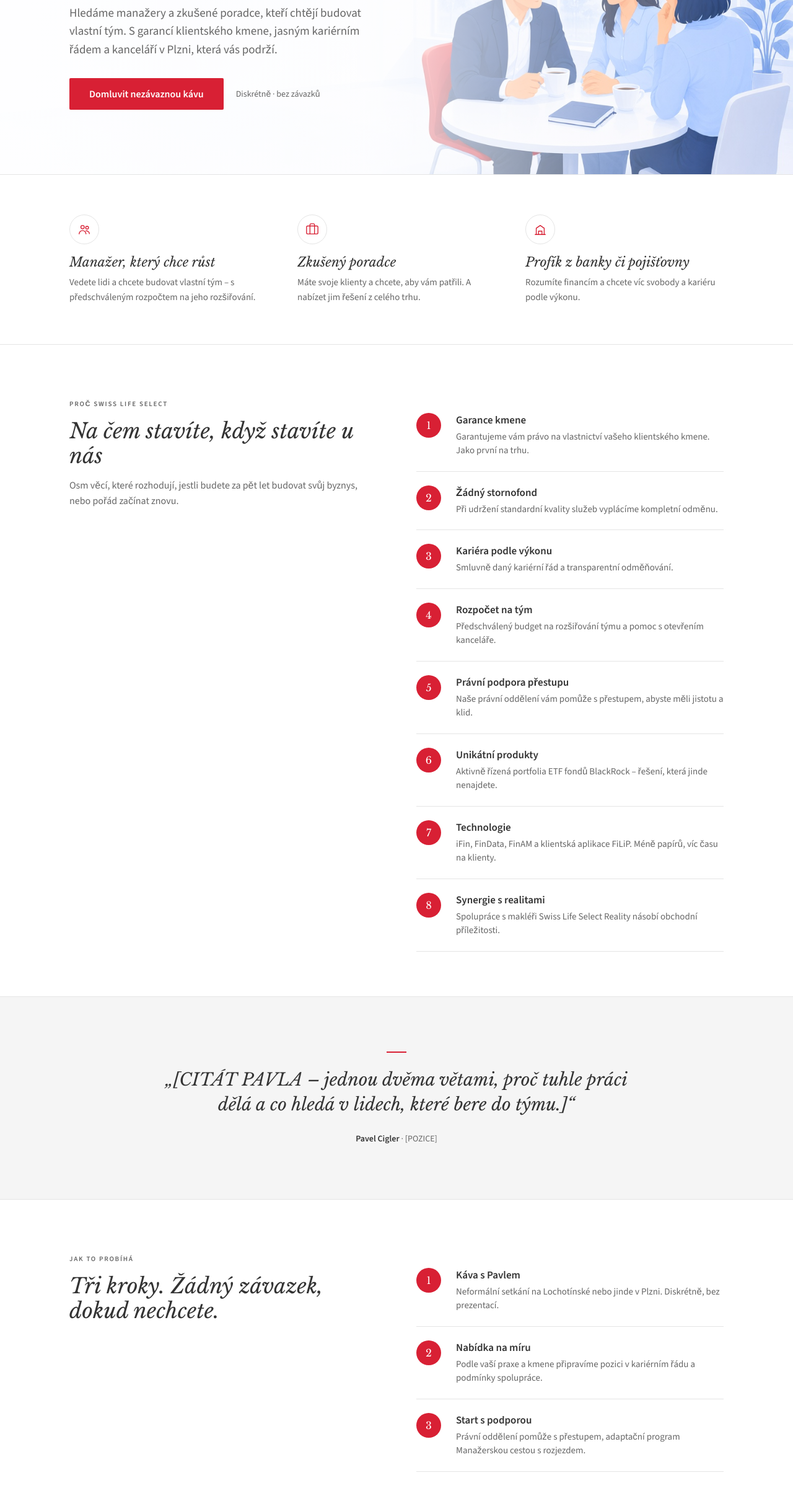
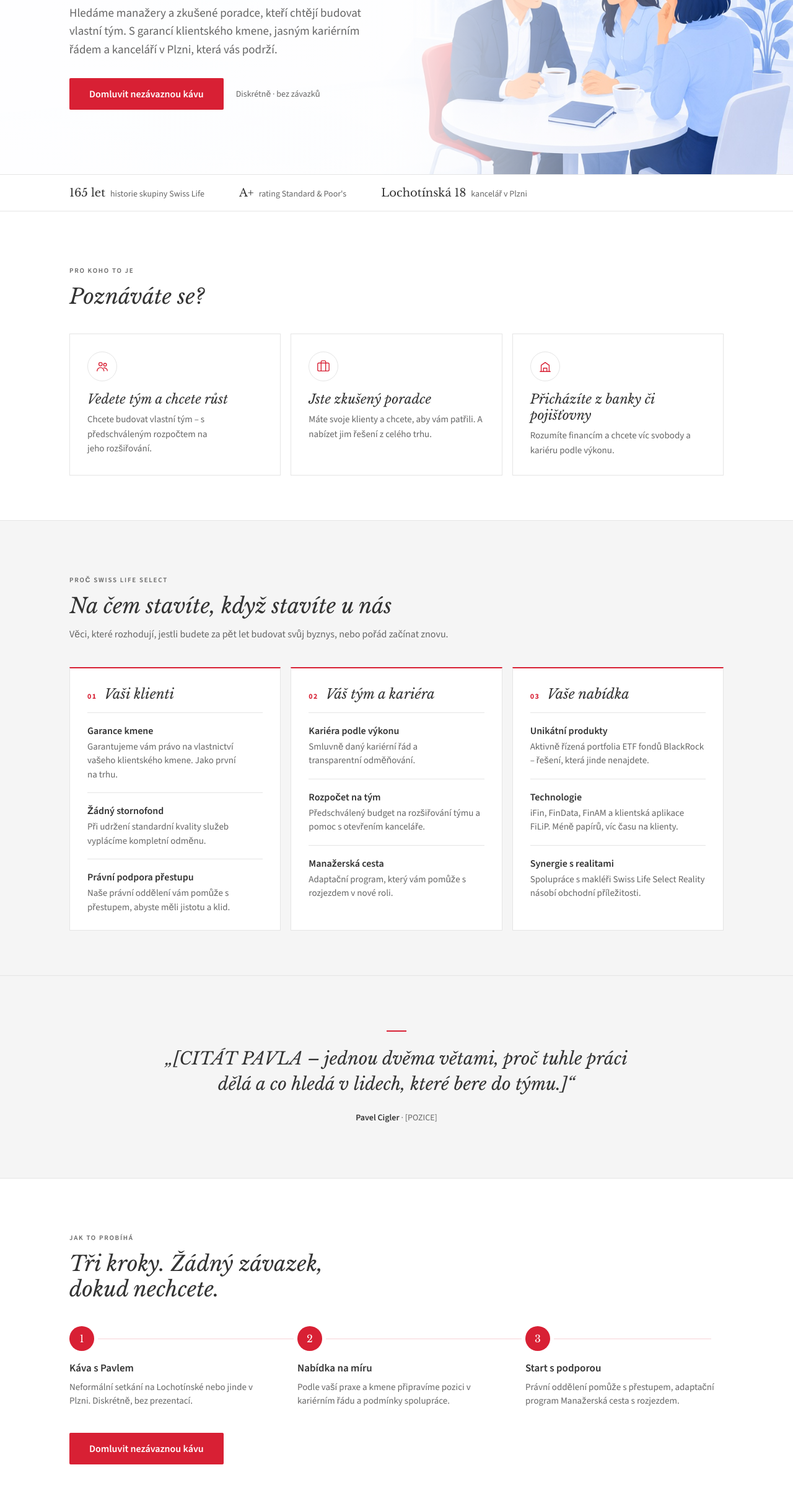
Before and after one commit to otacernycz/slsplzen, a plain HTML site: page kariera-web/manazer.html in a window 1280 px wide. Shown: the part 379-2800 px from the top of the page at 62% size. Drawn offline with nearby package versions, Linux system fonts and the light colour scheme.

Commit message:
Kariéra: vyladěný detail manažera, patička bez kontaktů
- index: odstraněná jména týmu, odstavec o kanceláři na Lochotínské 18
- patička: pryč telefon a e-mail, adresa Lochotínská 18, Plzeň, odkazy na pozice
- manazer: pruh s fakty pod herem, karty „Poznáváte se?“, výhody ve třech
  pilířích, vodorovné kroky s CTA, dvě nové FAQ, mobilní CTA lišta
- hero: silnější přechod přes obrázek na menších šířkách

Co-Authored-By: Claude Opus 5.5 <noreply@anthropic.com>

```diff
--- a/kariera-web/assets/style.css
+++ b/kariera-web/assets/style.css
@@ -54,14 +54,15 @@ h1, h2, h3 { font-family: var(--serif); font-style: italic; font-weight: 400; ma
 /* Hero */
 .hero { position: relative; border-bottom: 1px solid var(--line); overflow: hidden; background: var(--wash); }
 .hero-photo { position: absolute; inset: 0; width: 100%; height: 100%; object-fit: cover; object-position: right center; }
-.hero-scrim { position: absolute; inset: 0; background: linear-gradient(90deg, rgba(255,255,255,0.97) 0%, rgba(255,255,255,0.85) 45%, rgba(255,255,255,0) 100%); }
+.hero-scrim { position: absolute; inset: 0; background: linear-gradient(90deg, rgba(255,255,255,0.97) 0%, rgba(255,255,255,0.9) 50%, rgba(255,255,255,0) 90%); }
 .hero-inner { position: relative; padding-top: clamp(56px, 9vw, 96px); padding-bottom: clamp(64px, 10vw, 104px); }
 .hero-copy { max-width: 640px; display: flex; flex-direction: column; align-items: flex-start; gap: 24px; }
 .hero-copy h1 { font-size: clamp(36px, 5vw, 54px); line-height: 1.12; letter-spacing: -0.01em; }
 .hero-copy .lead { margin: 0; font-size: 19px; line-height: 1.55; color: var(--grey-1); max-width: 520px; }
 .hero-cta-row { display: flex; align-items: center; gap: 20px; flex-wrap: wrap; margin-top: 8px; }
 .hero-note { font-size: 14px; color: var(--grey-1); }
-@media (max-width: 767px) { .hero-scrim { background: rgba(255,255,255,0.88); } }
+@media (max-width: 1023px) { .hero-scrim { background: linear-gradient(90deg, rgba(255,255,255,0.97) 0%, rgba(255,255,255,0.9) 60%, rgba(255,255,255,0.55) 100%); } }
+@media (max-width: 767px) { .hero-scrim { background: rgba(255,255,255,0.9); } }
 
 /* Tlačítka */
 .btn-primary { display: inline-flex; align-items: center; gap: 10px; min-height: 44px; background: var(--red); color: #fff; font-size: 16px; font-weight: 600; padding: 15px 32px; border-radius: 2px; border: none; cursor: pointer; font-family: var(--sans); transition: background 200ms var(--ease); }
@@ -176,6 +177,56 @@ h1, h2, h3 { font-family: var(--serif); font-style: italic; font-weight: 400; ma
 .stat-num { font-family: var(--serif); font-size: 34px; line-height: 1; color: var(--ink); }
 .stat-cap { font-size: 14px; color: var(--grey-1); }
 
+/* Fakta pod herem */
+.facts { border-bottom: 1px solid var(--line); }
+.facts-inner { display: flex; flex-wrap: wrap; gap: 12px clamp(24px, 5vw, 56px); padding-top: 18px; padding-bottom: 18px; }
+.fact { font-size: 14px; color: var(--grey-1); display: inline-flex; align-items: baseline; gap: 8px; }
+.fact strong { font-family: var(--serif); font-weight: 400; font-size: 18px; color: var(--ink); }
+
+/* Pro koho */
+.personas { display: grid; grid-template-columns: repeat(auto-fit, minmax(min(100%, 280px), 1fr)); gap: 16px; }
+.persona { display: flex; flex-direction: column; gap: 8px; padding: 28px; border: 1px solid var(--line); background: #fff; transition: border-color 200ms var(--ease), transform 200ms var(--ease); }
+.persona:hover { border-color: var(--red-line); transform: translateY(-2px); }
+.persona p { margin: 0; font-size: 15px; line-height: 1.55; color: var(--grey-1); }
+
+/* Tři pilíře */
+.section-wash { background: var(--wash); }
+.pillars { display: grid; grid-template-columns: repeat(auto-fit, minmax(min(100%, 300px), 1fr)); gap: 16px; }
+.pillar { background: #fff; border: 1px solid var(--line); border-top: 2px solid var(--red); padding: 28px 28px 8px; }
+.pillar-head { display: flex; align-items: baseline; gap: 12px; font-family: var(--serif); font-style: italic; font-size: 22px; padding-bottom: 16px; border-bottom: 1px solid var(--line); }
+.pillar-num { font-family: var(--sans); font-style: normal; font-size: 12px; font-weight: 700; letter-spacing: 0.12em; color: var(--red); }
+.pillar-list { list-style: none; margin: 0; padding: 0; }
+.pillar-list li { display: flex; flex-direction: column; gap: 4px; padding: 18px 0; border-bottom: 1px solid var(--line); }
+.pillar-list li:last-child { border-bottom: 0; }
+.pillar-list strong { font-size: 16px; font-weight: 600; }
+.pillar-list span { font-size: 15px; line-height: 1.5; color: var(--grey-1); text-wrap: pretty; }
+
+/* Kroky vodorovně */
+.steps { list-style: none; margin: 0; padding: 0; display: grid; grid-template-columns: repeat(3, 1fr); gap: clamp(24px, 4vw, 48px); position: relative; }
+.steps::before { content: ""; position: absolute; top: 20px; left: 20px; right: 20px; height: 1px; background: var(--red-line); }
+.step { position: relative; display: flex; flex-direction: column; gap: 8px; }
+.step .lesson-num { margin-bottom: 8px; box-shadow: 0 0 0 6px #fff; }
+.steps-cta { margin-top: 40px; }
+@media (max-width: 767px) {
+  .steps { grid-template-columns: 1fr; gap: 28px; }
+  .steps::before { top: 20px; bottom: 20px; left: 20px; right: auto; width: 1px; height: auto; }
+  .step { padding-left: 64px; }
+  .step .lesson-num { position: absolute; left: 0; top: -8px; margin: 0; }
+}
+
+.catch-wrap { padding-bottom: clamp(56px, 8vw, 88px); }
+.catch-wrap .catch { margin-top: 0; }
+.faq summary:hover { color: var(--red); }
+h1, h2, .lead, p { text-wrap: pretty; }
+
+/* Mobilní CTA lišta */
+.mobile-cta { display: none; }
+@media (max-width: 767px) {
+  .mobile-cta { display: block; position: fixed; left: 0; right: 0; bottom: 0; z-index: 90; padding: 12px 16px calc(12px + env(safe-area-inset-bottom)); background: rgba(255,255,255,0.97); border-top: 1px solid var(--line); transform: translateY(110%); transition: transform 250ms var(--ease); }
+  .mobile-cta.visible { transform: none; }
+  .mobile-cta .btn-primary { width: 100%; justify-content: center; }
+}
+
 /* Patička */
 .footer { background: var(--wash); border-top: 1px solid var(--line); }
 .footer-inner { padding-top: clamp(40px, 6vw, 56px); }
@@ -186,6 +237,9 @@ h1, h2, h3 { font-family: var(--serif); font-style: italic; font-weight: 400; ma
 .footer-cols { display: flex; gap: clamp(40px, 6vw, 80px); flex-wrap: wrap; }
 .footer-col { display: flex; flex-direction: column; gap: 12px; }
 .footer-col-head { font-size: 11px; font-weight: 600; letter-spacing: 0.16em; text-transform: uppercase; color: var(--grey-1); }
-.footer-col-body { display: flex; flex-direction: column; gap: 8px; font-size: 14px; line-height: 1.5; color: var(--grey-1); }
+.footer-col-body { font-style: normal; display: flex; flex-direction: column; gap: 8px; font-size: 14px; line-height: 1.5; color: var(--grey-1); }
 .footer-legal { border-top: 1px solid var(--line); padding: 20px 0 24px; display: flex; justify-content: space-between; align-items: center; gap: 16px; flex-wrap: wrap; }
 .footer-legal span, .footer-legal a { font-size: 12px; color: var(--grey-1); }
+
+.footer-col-body a { color: var(--grey-1); }
+.footer-col-body a:hover { color: var(--red); }
--- a/kariera-web/manazer.html
+++ b/kariera-web/manazer.html
@@ -50,41 +50,71 @@
   </div>
 </section>
 
-<div class="container usps">
-  <div class="usp">
+<div class="facts" aria-label="Swiss Life v číslech">
+  <div class="container facts-inner">
+    <span class="fact"><strong>165 let</strong> historie skupiny Swiss Life</span>
+    <span class="fact"><strong>A+</strong> rating Standard &amp; Poor's</span>
+    <span class="fact"><strong>Lochotínská 18</strong> kancelář v Plzni</span>
+  </div>
+</div>
+
+<section class="container section" aria-labelledby="pro-koho">
+  <div class="section-head">
+    <span class="eyebrow">Pro koho to je</span>
+    <h2 id="pro-koho">Poznáváte se?</h2>
+  </div>
+  <div class="personas">
+    <div class="persona">
       <span class="usp-icon"><svg aria-hidden="true" width="22" height="22" viewBox="0 0 24 24" fill="none" stroke="#D82034" stroke-width="1.5" stroke-linecap="round" stroke-linejoin="round"><circle cx="9" cy="8" r="3"/><circle cx="17" cy="9" r="2.5"/><path d="M3 20c0-3.3 2.7-6 6-6s6 2.7 6 6"/><path d="M15 14.5c3 0 6 2 6 5"/></svg></span>
-    <span class="usp-title">Manažer, který chce růst</span>
-    <p>Vedete lidi a chcete budovat vlastní tým – s předschváleným rozpočtem na jeho rozšiřování.</p>
+      <span class="usp-title">Vedete tým a chcete růst</span>
+      <p>Chcete budovat vlastní tým – s předschváleným rozpočtem na jeho rozšiřování.</p>
     </div>
-  <div class="usp">
+    <div class="persona">
       <span class="usp-icon"><svg aria-hidden="true" width="22" height="22" viewBox="0 0 24 24" fill="none" stroke="#D82034" stroke-width="1.5" stroke-linecap="round" stroke-linejoin="round"><path d="M16 20V4a2 2 0 0 0-2-2h-4a2 2 0 0 0-2 2v16"/><rect x="2" y="6" width="20" height="14" rx="2"/></svg></span>
-    <span class="usp-title">Zkušený poradce</span>
+      <span class="usp-title">Jste zkušený poradce</span>
       <p>Máte svoje klienty a chcete, aby vám patřili. A nabízet jim řešení z celého trhu.</p>
     </div>
-  <div class="usp">
+    <div class="persona">
       <span class="usp-icon"><svg aria-hidden="true" width="22" height="22" viewBox="0 0 24 24" fill="none" stroke="#D82034" stroke-width="1.5" stroke-linecap="round" stroke-linejoin="round"><path d="M3 21h18"/><path d="M5 21V10l7-5 7 5v11"/><path d="M9 21v-6h6v6"/></svg></span>
-    <span class="usp-title">Profík z banky či pojišťovny</span>
+      <span class="usp-title">Přicházíte z banky či pojišťovny</span>
       <p>Rozumíte financím a chcete víc svobody a kariéru podle výkonu.</p>
     </div>
   </div>
+</section>
 
-<section class="section-bordered">
-  <div class="container section course">
-    <div class="course-intro">
+<section class="section-bordered section-wash" aria-labelledby="proc-sls">
+  <div class="container section">
+    <div class="section-head">
       <span class="eyebrow">Proč Swiss Life Select</span>
-      <h2>Na čem stavíte, když stavíte u nás</h2>
-      <p>Osm věcí, které rozhodují, jestli budete za pět let budovat svůj byznys, nebo pořád začínat znovu.</p>
+      <h2 id="proc-sls">Na čem stavíte, když stavíte u nás</h2>
+      <p>Věci, které rozhodují, jestli budete za pět let budovat svůj byznys, nebo pořád začínat znovu.</p>
     </div>
-    <ol class="lessons">
-      <li class="lesson"><span class="lesson-num">1</span><div class="lesson-body"><span class="lesson-title">Garance kmene</span><span class="lesson-desc">Garantujeme vám právo na vlastnictví vašeho klientského kmene. Jako první na trhu.</span></div></li>
-      <li class="lesson"><span class="lesson-num">2</span><div class="lesson-body"><span class="lesson-title">Žádný stornofond</span><span class="lesson-desc">Při udržení standardní kvality služeb vyplácíme kompletní odměnu.</span></div></li>
-      <li class="lesson"><span class="lesson-num">3</span><div class="lesson-body"><span class="lesson-title">Kariéra podle výkonu</span><span class="lesson-desc">Smluvně daný kariérní řád a transparentní odměňování.</span></div></li>
-      <li class="lesson"><span class="lesson-num">4</span><div class="lesson-body"><span class="lesson-title">Rozpočet na tým</span><span class="lesson-desc">Předschválený budget na rozšiřování týmu a pomoc s otevřením kanceláře.</span></div></li>
-      <li class="lesson"><span class="lesson-num">5</span><div class="lesson-body"><span class="lesson-title">Právní podpora přestupu</span><span class="lesson-desc">Naše právní oddělení vám pomůže s přestupem, abyste měli jistotu a klid.</span></div></li>
-      <li class="lesson"><span class="lesson-num">6</span><div class="lesson-body"><span class="lesson-title">Unikátní produkty</span><span class="lesson-desc">Aktivně řízená portfolia ETF fondů BlackRock – řešení, která jinde nenajdete.</span></div></li>
-      <li class="lesson"><span class="lesson-num">7</span><div class="lesson-body"><span class="lesson-title">Technologie</span><span class="lesson-desc">iFin, FinData, FinAM a klientská aplikace FiLiP. Méně papírů, víc času na klienty.</span></div></li>
-      <li class="lesson"><span class="lesson-num">8</span><div class="lesson-body"><span class="lesson-title">Synergie s realitami</span><span class="lesson-desc">Spolupráce s makléři Swiss Life Select Reality násobí obchodní příležitosti.</span></div></li>
-    </ol>
+    <div class="pillars">
+      <div class="pillar">
+        <span class="pillar-head"><span class="pillar-num">01</span>Vaši klienti</span>
+        <ul class="pillar-list">
+          <li><strong>Garance kmene</strong><span>Garantujeme vám právo na vlastnictví vašeho klientského kmene. Jako první na trhu.</span></li>
+          <li><strong>Žádný stornofond</strong><span>Při udržení standardní kvality služeb vyplácíme kompletní odměnu.</span></li>
+          <li><strong>Právní podpora přestupu</strong><span>Naše právní oddělení vám pomůže s přestupem, abyste měli jistotu a klid.</span></li>
+        </ul>
+      </div>
+      <div class="pillar">
+        <span class="pillar-head"><span class="pillar-num">02</span>Váš tým a kariéra</span>
+        <ul class="pillar-list">
+          <li><strong>Kariéra podle výkonu</strong><span>Smluvně daný kariérní řád a transparentní odměňování.</span></li>
+          <li><strong>Rozpočet na tým</strong><span>Předschválený budget na rozšiřování týmu a pomoc s otevřením kanceláře.</span></li>
+          <li><strong>Manažerská cesta</strong><span>Adaptační program, který vám pomůže s rozjezdem v nové roli.</span></li>
+        </ul>
+      </div>
+      <div class="pillar">
+        <span class="pillar-head"><span class="pillar-num">03</span>Vaše nabídka</span>
+        <ul class="pillar-list">
+          <li><strong>Unikátní produkty</strong><span>Aktivně řízená portfolia ETF fondů BlackRock – řešení, která jinde nenajdete.</span></li>
+          <li><strong>Technologie</strong><span>iFin, FinData, FinAM a klientská aplikace FiLiP. Méně papírů, víc času na klienty.</span></li>
+          <li><strong>Synergie s realitami</strong><span>Spolupráce s makléři Swiss Life Select Reality násobí obchodní příležitosti.</span></li>
+        </ul>
+      </div>
+    </div>
   </div>
 </section>
 
@@ -96,16 +126,19 @@
   </div>
 </section>
 
-<section class="container section course">
-  <div class="course-intro">
+<section class="container section" aria-labelledby="jak">
+  <div class="section-head">
     <span class="eyebrow">Jak to probíhá</span>
-    <h2>Tři kroky. Žádný závazek, dokud nechcete.</h2>
+    <h2 id="jak">Tři kroky. Žádný závazek, dokud nechcete.</h2>
   </div>
-  <ol class="lessons">
-    <li class="lesson"><span class="lesson-num">1</span><div class="lesson-body"><span class="lesson-title">Káva s Pavlem</span><span class="lesson-desc">Neformální setkání na Lochotínské nebo jinde v Plzni. Diskrétně, bez prezentací.</span></div></li>
-    <li class="lesson"><span class="lesson-num">2</span><div class="lesson-body"><span class="lesson-title">Nabídka na míru</span><span class="lesson-desc">Podle vaší praxe a kmene připravíme pozici v kariérním řádu a podmínky spolupráce.</span></div></li>
-    <li class="lesson"><span class="lesson-num">3</span><div class="lesson-body"><span class="lesson-title">Start s podporou</span><span class="lesson-desc">Právní oddělení pomůže s přestupem, adaptační program Manažerskou cestou s rozjezdem.</span></div></li>
+  <ol class="steps">
+    <li class="step"><span class="lesson-num">1</span><span class="lesson-title">Káva s Pavlem</span><span class="lesson-desc">Neformální setkání na Lochotínské nebo jinde v Plzni. Diskrétně, bez prezentací.</span></li>
+    <li class="step"><span class="lesson-num">2</span><span class="lesson-title">Nabídka na míru</span><span class="lesson-desc">Podle vaší praxe a kmene připravíme pozici v kariérním řádu a podmínky spolupráce.</span></li>
+    <li class="step"><span class="lesson-num">3</span><span class="lesson-title">Start s podporou</span><span class="lesson-desc">Právní oddělení pomůže s přestupem, adaptační program Manažerská cesta s rozjezdem.</span></li>
   </ol>
+  <div class="steps-cta">
+    <a class="btn-primary" href="#kontakt">Domluvit nezávaznou kávu</a>
+  </div>
 </section>
 
 <section class="section-bordered">
@@ -117,13 +150,15 @@
     <div class="faq-list">
       <details><summary>Dozví se o schůzce můj současný zaměstnavatel?</summary><p>Ne. S každým rozhovorem zacházíme diskrétně a o vašem zájmu víme jen my.</p></details>
       <details><summary>Co se stane s mými klienty?</summary><p>U nás máte garantované právo na vlastnictví svého klientského kmene. S přestupem vám pomůže naše právní oddělení.</p></details>
+      <details><summary>Musím už mít vlastní tým?</summary><p>Ne. Hledáme i zkušené poradce, kteří tým teprve chtějí budovat. Na rozšiřování týmu máte předschválený rozpočet.</p></details>
       <details><summary>Kolik si můžu vydělat?</summary><p>Odměna vychází z transparentního kariérního řádu a odvíjí se od výkonu vás i vašeho týmu. Konkrétní čísla probereme osobně.</p></details>
+      <details><summary>Kde budu pracovat?</summary><p>Zázemí máte v naší kanceláři na Lochotínské 18 v Plzni. Když budete chtít otevřít vlastní kancelář, pomůžeme vám s tím.</p></details>
     </div>
   </div>
 </section>
 
-<div class="container" style="padding-bottom: clamp(56px, 8vw, 88px);">
-  <div class="catch" style="margin-top:0;">
+<div class="container catch-wrap">
+  <div class="catch">
     <div class="catch-body">
       <span class="catch-title">Tým zatím nevedete?</span>
       <p>Hledáme i koncipienty a asistenty prodeje ve financích – včetně lidí bez zkušeností.</p>
@@ -186,6 +221,10 @@
 
 </main>
 
+<div class="mobile-cta" aria-hidden="true">
+  <a class="btn-primary" href="#kontakt" tabindex="-1">Domluvit nezávaznou kávu</a>
+</div>
+
 <footer class="footer">
   <div class="container footer-inner">
     <div class="footer-main">
@@ -194,8 +233,8 @@
         <p class="footer-claim">Pomáháme lidem vést život podle vlastních představ.</p>
       </div>
       <div class="footer-cols">
-        <div class="footer-col"><span class="footer-col-head">Kancelář</span><div class="footer-col-body"><span>[ULICE A ČP]</span><span>Lochotínská, Plzeň</span></div></div>
-        <div class="footer-col"><span class="footer-col-head">Kontakt</span><div class="footer-col-body"><span>[TELEFON]</span><span>[E-MAIL]</span></div></div>
+        <div class="footer-col"><span class="footer-col-head">Kancelář</span><address class="footer-col-body"><span>Lochotínská 18</span><span>Plzeň</span></address></div>
+        <div class="footer-col"><span class="footer-col-head">Kariéra</span><nav class="footer-col-body" aria-label="Pozice"><a href="manazer.html">Manažer / manažerka</a><a href="./#pozice">Všechny pozice</a><a href="#kontakt">Nechat kontakt</a></nav></div>
       </div>
     </div>
     <div class="footer-legal">
@@ -206,5 +245,18 @@
 </footer>
 
 <script src="assets/form.js"></script>
+<script>
+  // Mobilní CTA lišta: ukázat po opuštění hera, schovat u formuláře
+  (function () {
+    var bar = document.querySelector('.mobile-cta');
+    var hero = document.querySelector('.hero');
+    var form = document.getElementById('kontakt');
+    if (!bar || !('IntersectionObserver' in window)) return;
+    var pastHero = false, atForm = false;
+    function sync() { bar.classList.toggle('visible', pastHero && !atForm); }
+    new IntersectionObserver(function (e) { pastHero = !e[0].isIntersecting; sync(); }).observe(hero);
+    new IntersectionObserver(function (e) { atForm = e[0].isIntersecting; sync(); }).observe(form);
+  })();
+</script>
 </body>
 </html>
```
Also changed, not shown: kariera-web/index.html (+3 -3 lines), 1 other file. Lines whose indentation alone changed are shown as unchanged.
